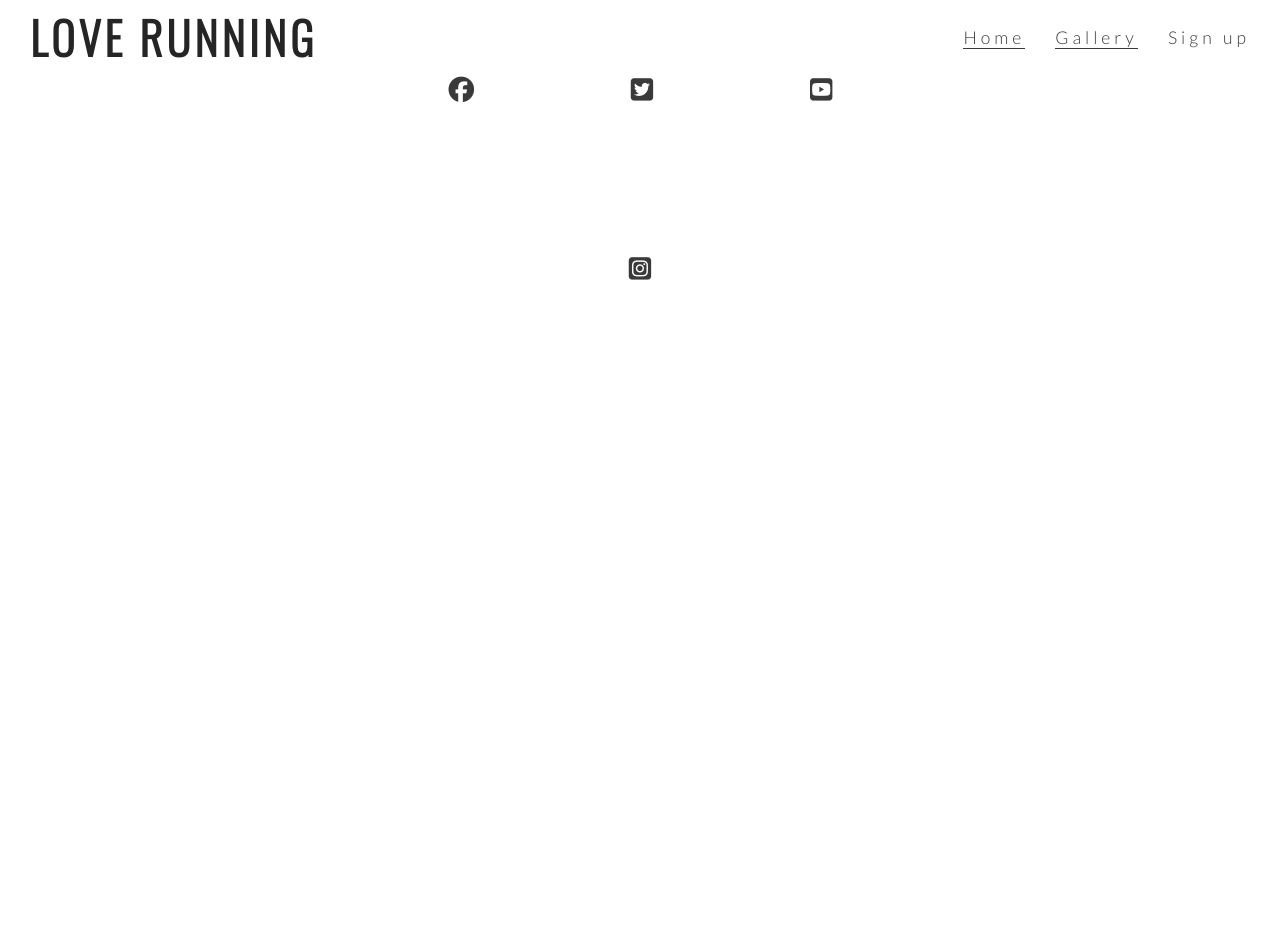
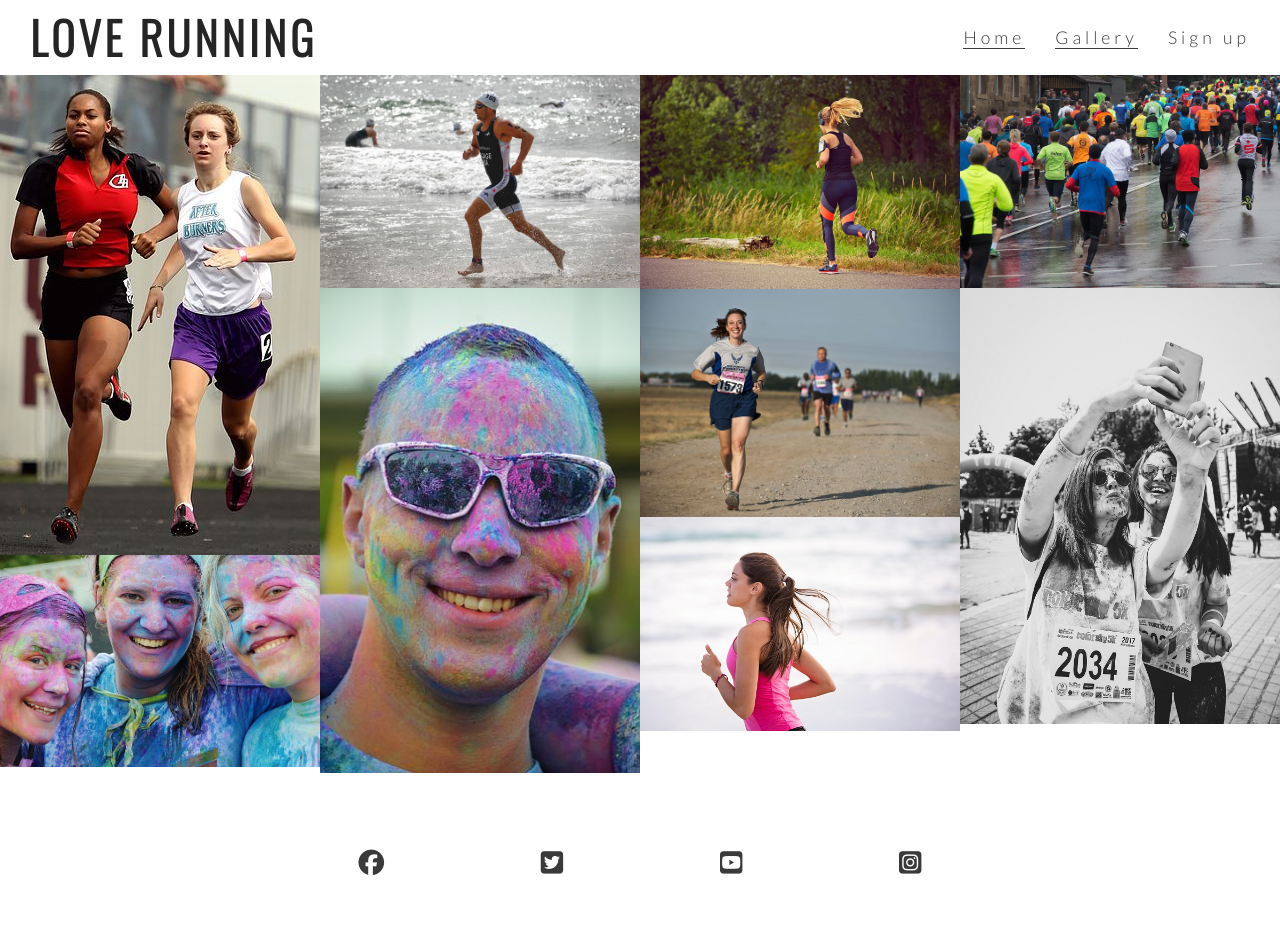
Before and after one commit to kev1978/love-running, a plain HTML site: page gallery.html in a window 1280 px wide. Before the commit the page ends 800 px from the top, so only its background shows below. Drawn offline with nearby package versions, Linux system fonts and the light colour scheme.

Commit message:
add gallery images and masonary styling

```diff
--- a/assets/css/style.css
+++ b/assets/css/style.css
@@ -229,3 +229,16 @@ footer {
     padding: 5%;
     color: #3a3a3a;
 }
+
+/* gallery */
+
+#photos {
+    clear: both;
+    line-height: 0;
+    column-count: 4;
+    column-gap: 0px;
+}
+
+#photos img {
+    width: 100%;
+}
--- a/gallery.html
+++ b/gallery.html
@@ -30,6 +30,18 @@
         </nav>
     </header>
 
+    <section id="photos">
+        <img src="assets/css/images/athletes.jpg" alt="Two athletes together running">
+        <img src="assets/css/images/girls.jpg" alt="Three girls at charity paint running festival">
+        <img src="assets/css/images/runner3.jpg" alt="Solo male runner jogging on a beach">
+        <img src="assets/css/images/man.jpg" alt="Man at charity paint running charity festival">
+        <img src="assets/css/images/runner1.jpg" alt="Solo female runner jogging through phoenix park">
+        <img src="assets/css/images/runner2.jpg" alt="Runners competing in marathon">
+        <img src="assets/css/images/runner4.jpg" alt="Solo female runner joggin on a beach">
+        <img src="assets/css/images/running_gang.jpg " alt="Large group of runner taking part in a marathon on a rainy day">
+        <img src="assets/css/images/mud-run.jpg" alt="Two women runners taking a selfie after the Mud Runners championship">
+    </section>
+
     <footer>
         <ul class="social-networks">
             <li>
```
Also changed, not shown: assets/css/images/athletes.jpg (added), assets/css/images/girls.jpg (added), assets/css/images/man.jpg (added), assets/css/images/mud-run.jpg (added), assets/css/images/runner1.jpg (added), assets/css/images/runner2.jpg (added), assets/css/images/runner3.jpg (added), assets/css/images/runner4.jpg (added), assets/css/images/running_gang.jpg (added).
